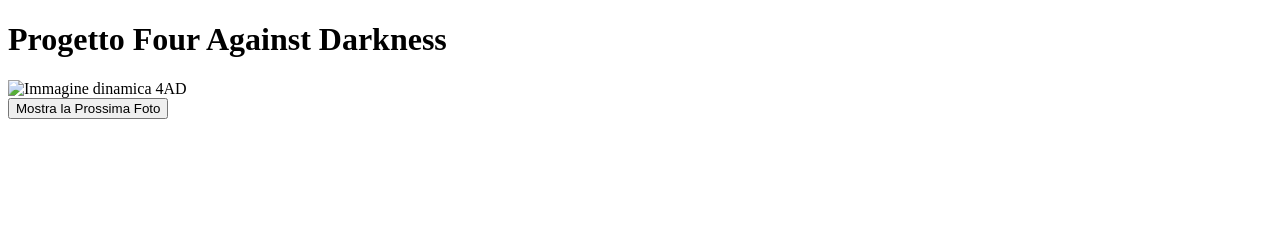
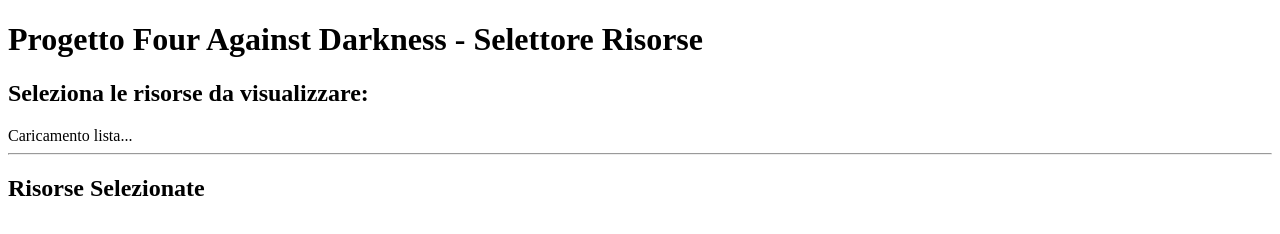
Before and after one commit to frazecc/4AD, a plain HTML site: page index.html in a window 1280 px wide. Drawn offline with Linux system fonts and the light colour scheme.

Commit message:
Update index.html

```diff
--- a/index.html
+++ b/index.html
@@ -3,16 +3,25 @@
 <head>
     <meta charset="UTF-8">
     <meta name="viewport" content="width=device-width, initial-scale=1.0">
-    <title>4AD Helper</title>
-    </head>
+    <title>4AD Helper - Lista Risorse</title>
+</head>
 <body>
-    <h1>Progetto Four Against Darkness</h1>
+    <h1>Progetto Four Against Darkness - Selettore Risorse</h1>
 
-    <div id="image-container">
-        <img id="dynamic-image" src="images/placeholder.png" alt="Immagine dinamica 4AD" style="max-width: 100%; height: auto;">
+    <div id="controls">
+        <h2>Seleziona le risorse da visualizzare:</h2>
+        <div id="checklist">
+            Caricamento lista...
+        </div>
     </div>
 
-    <button onclick="changeImage()">Mostra la Prossima Foto</button>
+    <hr>
+
+    <div id="results">
+        <h2>Risorse Selezionate</h2>
+        <div id="image-output">
+            </div>
+    </div>
 
     <script src="script.js"></script>
 </body>
```
